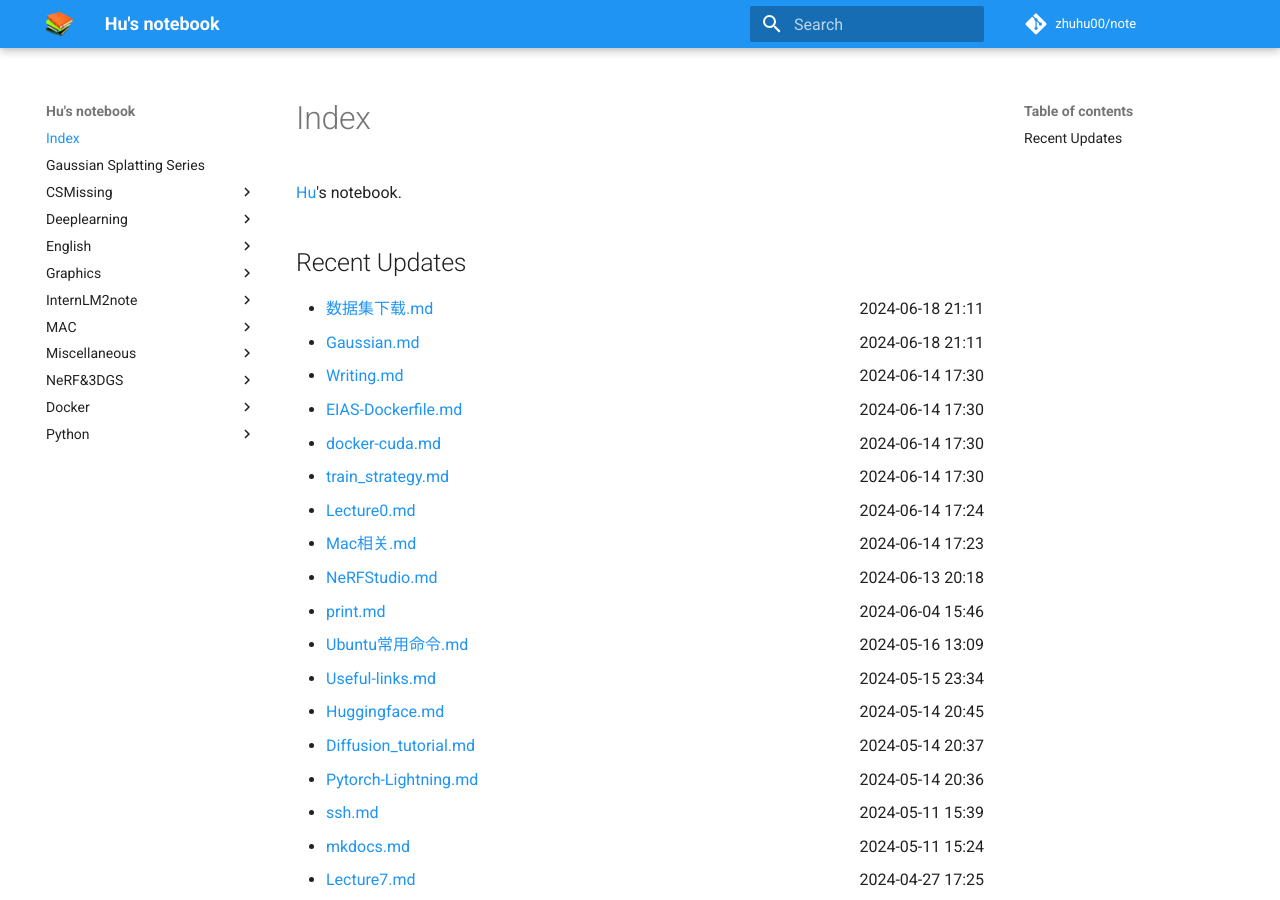
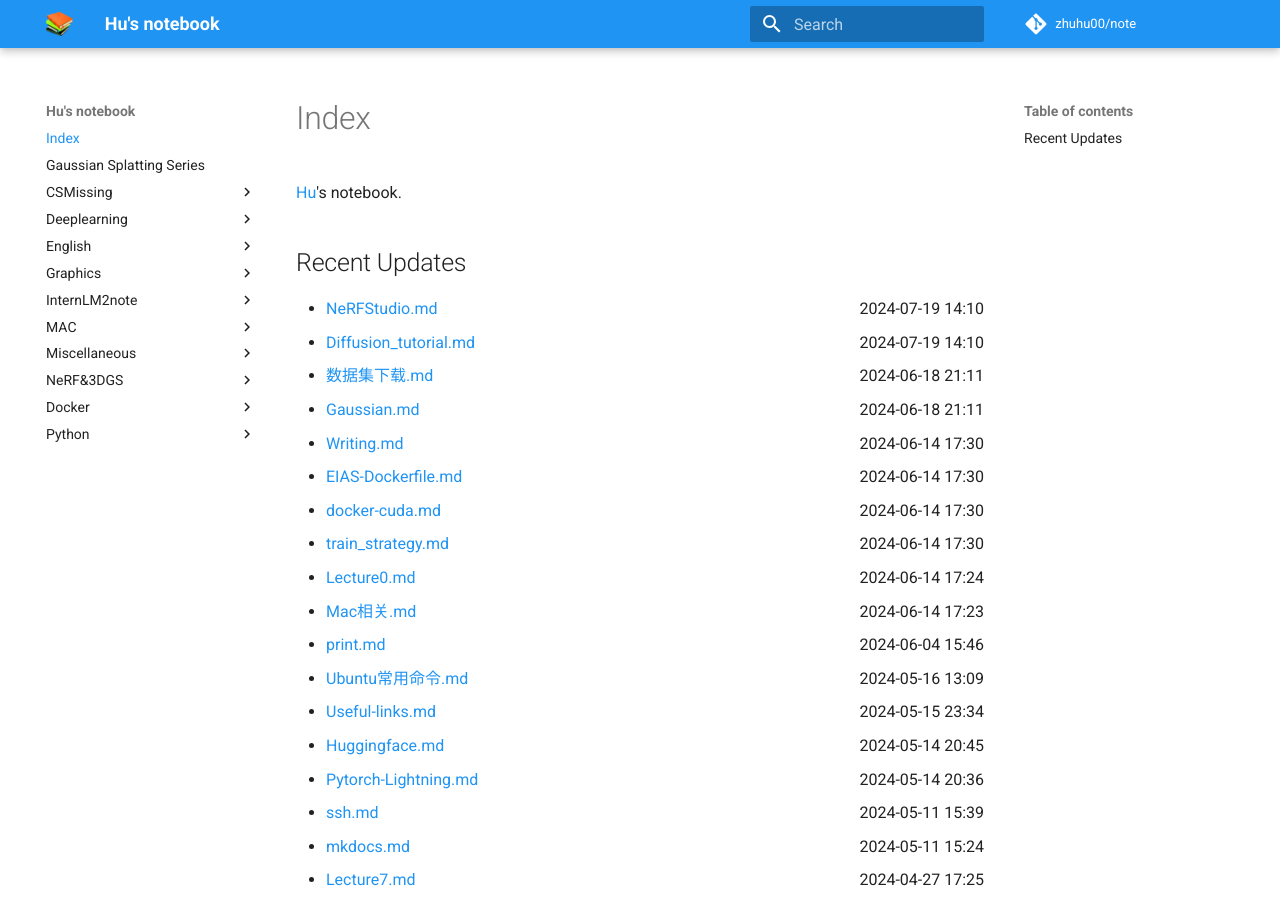
Before and after one commit to zhuhu00/note, an MkDocs documentation site: the page built from docs/index.md, in a window 1280 px wide and 900 px high. Built offline with MkDocs 1.6.1 and Material for MkDocs 9.7.7, drawn with Linux system fonts in a browser that asks for light colours; comment, search, counter and statistics services are not loaded.

Commit message:
update recent

```diff
--- a/docs/index.md
+++ b/docs/index.md
@@ -4,6 +4,8 @@
 [Hu](https://zhuhu00.top/)'s notebook.
 
 ## Recent Updates
+- [NeRFStudio.md](NeRF&3DGS/NeRFStudio/) <span style="float: right;">2024-07-19 14:10</span>
+- [Diffusion_tutorial.md](Deeplearning/Diffusion_tutorial/) <span style="float: right;">2024-07-19 14:10</span>
 - [数据集下载.md](Deeplearning/数据集下载/) <span style="float: right;">2024-06-18 21:11</span>
 - [Gaussian.md](Gaussian/) <span style="float: right;">2024-06-18 21:11</span>
 - [Writing.md](English/Writing/) <span style="float: right;">2024-06-14 17:30</span>
@@ -12,12 +14,10 @@
 - [train_strategy.md](Deeplearning/train_strategy/) <span style="float: right;">2024-06-14 17:30</span>
 - [Lecture0.md](InternLM2note/Lecture0/) <span style="float: right;">2024-06-14 17:24</span>
 - [Mac相关.md](MAC/Mac相关/) <span style="float: right;">2024-06-14 17:23</span>
-- [NeRFStudio.md](NeRF&3DGS/NeRFStudio/) <span style="float: right;">2024-06-13 20:18</span>
 - [print.md](python/print/) <span style="float: right;">2024-06-04 15:46</span>
 - [Ubuntu常用命令.md](CSMissing/Ubuntu常用命令/) <span style="float: right;">2024-05-16 13:09</span>
 - [Useful-links.md](CSMissing/Useful-links/) <span style="float: right;">2024-05-15 23:34</span>
 - [Huggingface.md](CSMissing/Huggingface/) <span style="float: right;">2024-05-14 20:45</span>
-- [Diffusion_tutorial.md](Deeplearning/Diffusion_tutorial/) <span style="float: right;">2024-05-14 20:37</span>
 - [Pytorch-Lightning.md](python/Pytorch-Lightning/) <span style="float: right;">2024-05-14 20:36</span>
 - [ssh.md](CSMissing/ssh/) <span style="float: right;">2024-05-11 15:39</span>
 - [mkdocs.md](Miscellaneous/mkdocs/) <span style="float: right;">2024-05-11 15:24</span>
```
